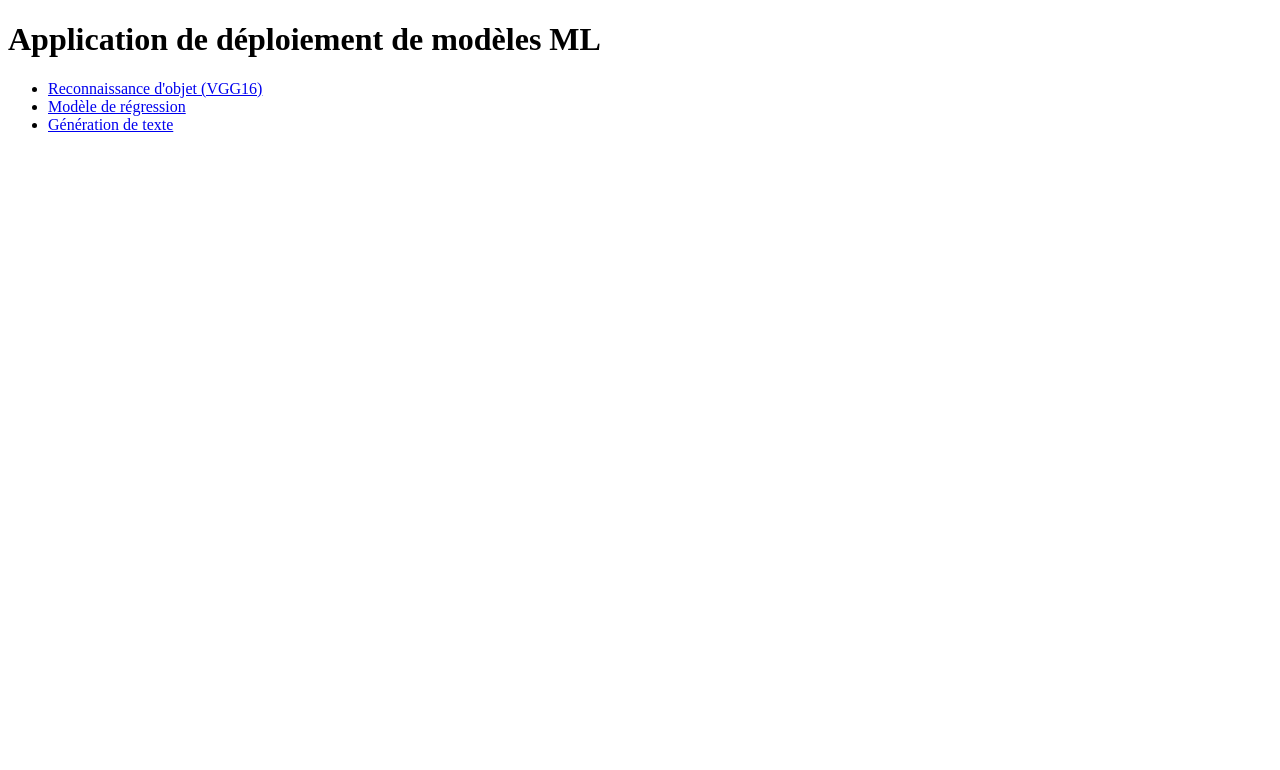
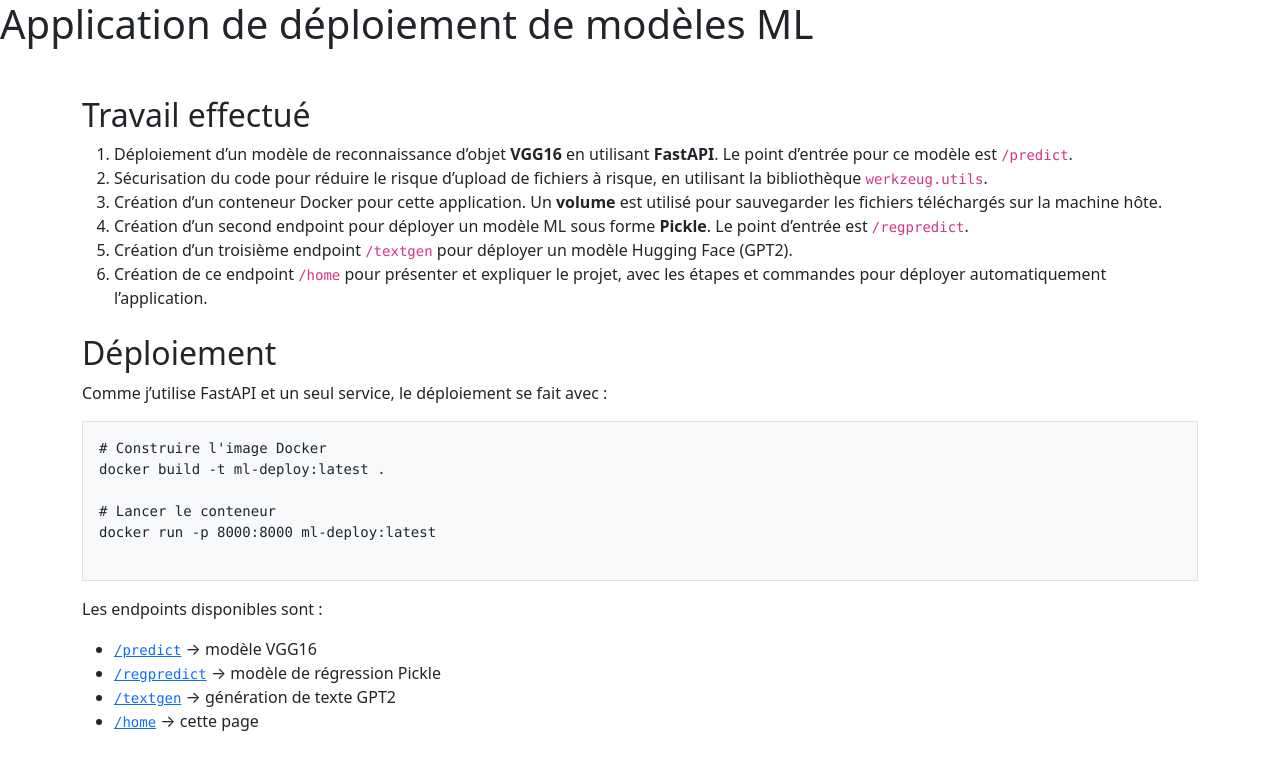
Before and after one commit to zakariaaithssain/syst-dist-lab, a FastAPI app: page /home in a window 1280 px wide. Shown: the top 770 px of the page. Run offline with FastAPI, Linux system fonts and the light colour scheme.

Commit message:
describe project in /home

```diff
--- a/app/main.py
+++ b/app/main.py
@@ -86,4 +86,4 @@ def textgen_ui(request: Request):
 
 
 if __name__ == "__main__":
-    uvicorn.run(app, port=3000)
+    uvicorn.run(app, port=3000, root_path="/home")
--- a/app/templates/home.html
+++ b/app/templates/home.html
@@ -1,17 +1,65 @@
 <!DOCTYPE html>
-<html>
+<html lang="en">
 <head>
-    <title>ML Deployment App</title>
+    <meta charset="UTF-8">
+    <title>Projet Syst Dist</title>
+    <link
+        href="https://cdn.jsdelivr.net/npm/bootstrap@5.3.0/dist/css/bootstrap.min.css"
+        rel="stylesheet">
 </head>
 <body>
+    <h1>Application de déploiement de modèles ML</h1>
 
-<h1>Application de déploiement de modèles ML</h1>
+    <div class="container my-5">
 
-<ul>
-    <li><a href="/predict-ui">Reconnaissance d'objet (VGG16)</a></li>
-    <li><a href="/regpredict-ui">Modèle de régression</a></li>
-    <li><a href="/textgen-ui">Génération de texte</a></li>
+        <section class="mb-4">
+            <h2>Travail effectué</h2>
+            <ol>
+                <li>
+                    Déploiement d’un modèle de reconnaissance d’objet <strong>VGG16</strong> en utilisant <strong>FastAPI</strong>.
+                    Le point d’entrée pour ce modèle est <code>/predict</code>.
+                </li>
+                <li>
+                    Sécurisation du code pour réduire le risque d’upload de fichiers à risque,
+                    en utilisant la bibliothèque <code>werkzeug.utils</code>.
+                </li>
+                <li>
+                    Création d’un conteneur Docker pour cette application.
+                    Un <strong>volume</strong> est utilisé pour sauvegarder les fichiers téléchargés sur la machine hôte.
+                </li>
+                <li>
+                    Création d’un second endpoint pour déployer un modèle ML sous forme <strong>Pickle</strong>.
+                    Le point d’entrée est <code>/regpredict</code>.
+                </li>
+                <li>
+                    Création d’un troisième endpoint <code>/textgen</code> pour déployer un modèle Hugging Face (GPT2).
+                </li>
+                <li>
+                    Création de ce endpoint <code>/home</code> pour présenter et expliquer le projet,
+                    avec les étapes et commandes pour déployer automatiquement l’application.
+                </li>
+            </ol>
+        </section>
+
+        <section>
+            <h2>Déploiement</h2>
+            <p>Comme j’utilise FastAPI et un seul service, le déploiement se fait avec :</p>
+            <pre class="bg-light p-3 border">
+# Construire l'image Docker
+docker build -t ml-deploy:latest .
+
+# Lancer le conteneur
+docker run -p 8000:8000 ml-deploy:latest
+            </pre>
+            <p>Les endpoints disponibles sont :</p>
+            <ul>
+    <li><code><a href="/predict-ui">/predict</a></code> → modèle VGG16</li>
+    <li><code><a href="/regpredict-ui">/regpredict</a></code> → modèle de régression Pickle</li>
+    <li><code><a href="/textgen-ui">/textgen</a></code> → génération de texte GPT2</li>
+    <li><code><a href="/home">/home</a></code> → cette page</li>
 </ul>
 
+        </section>
+    </div>
 </body>
 </html>
--- a/app/templates/regpredict.html
+++ b/app/templates/regpredict.html
@@ -5,7 +5,7 @@
 </head>
 <body>
 
-<h2>Prédiction par modèle de régression</h2>
+<h2>Prédiction par modèle de régression (the model is trained on data that has 3 features.)</h2>
 
 <form action="/regpredict" method="post">
     <label>Valeur 1 :</label>
```
Also changed, not shown: 1 other file.
